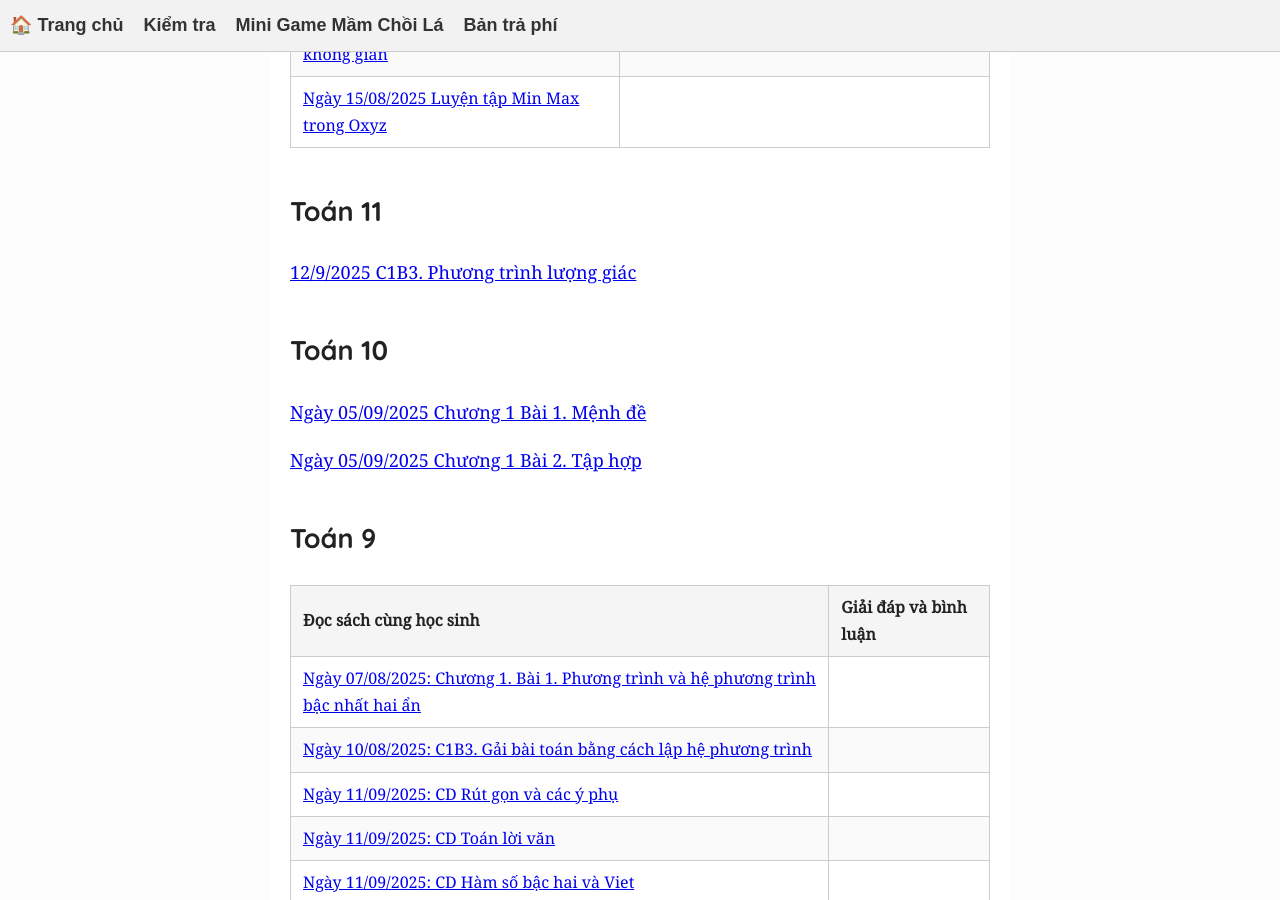
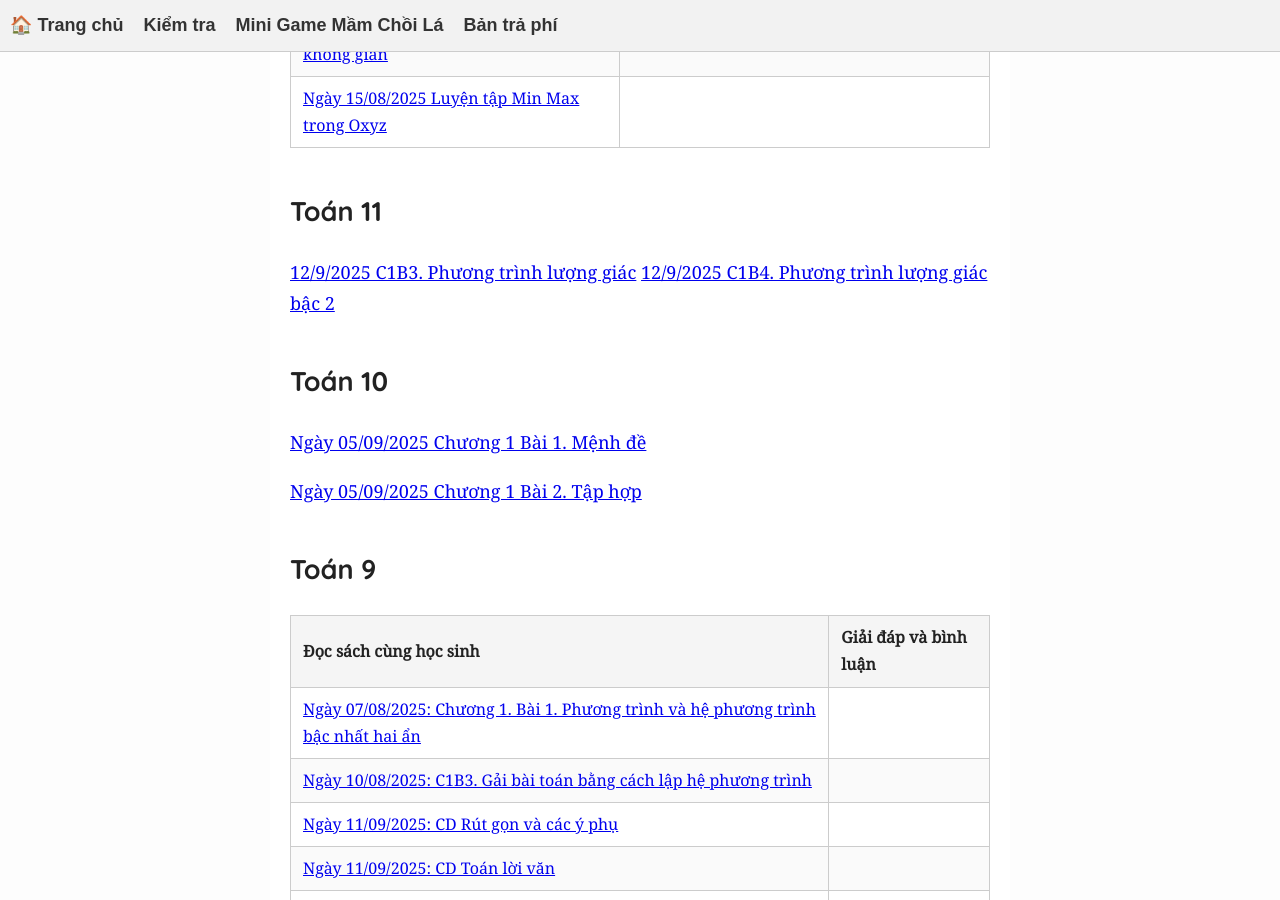
Before and after one commit to NguyenMuoiVN1988/publicstudyrepo, a Jekyll site: the page built from index.md, in a window 1280 px wide and 900 px high, scrolled down 734 px. Built offline with Jekyll 4.4.1, drawn with Linux system fonts in a browser that asks for light colours.

Commit message:
Update index.md

```diff
--- a/index.md
+++ b/index.md
@@ -27,6 +27,7 @@ title: "Public Study"
 
 ## Toán 11
 [12/9/2025 C1B3. Phương trình lượng giác](T11/T11C1B3.html)
+[12/9/2025 C1B4. Phương trình lượng giác bậc 2](T11/T11C1B4.html)
 
 ## Toán 10
 
```
